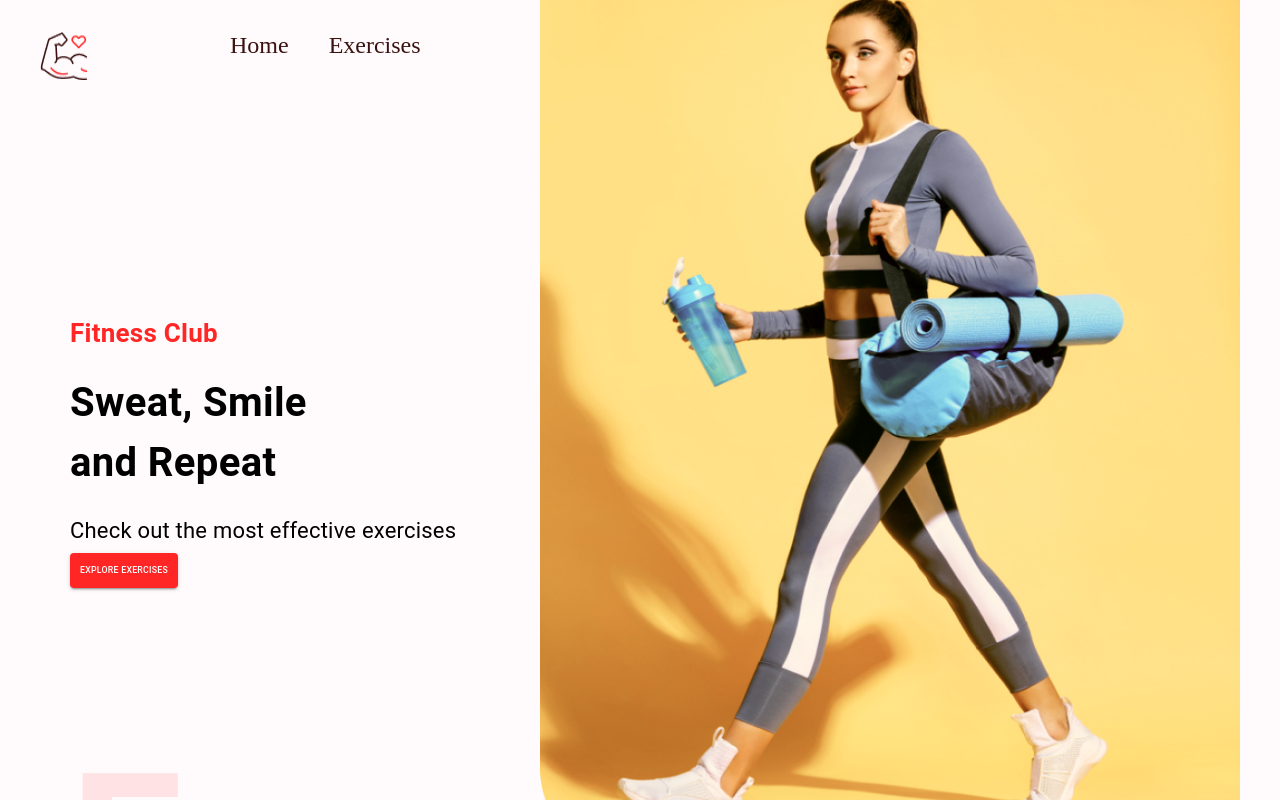
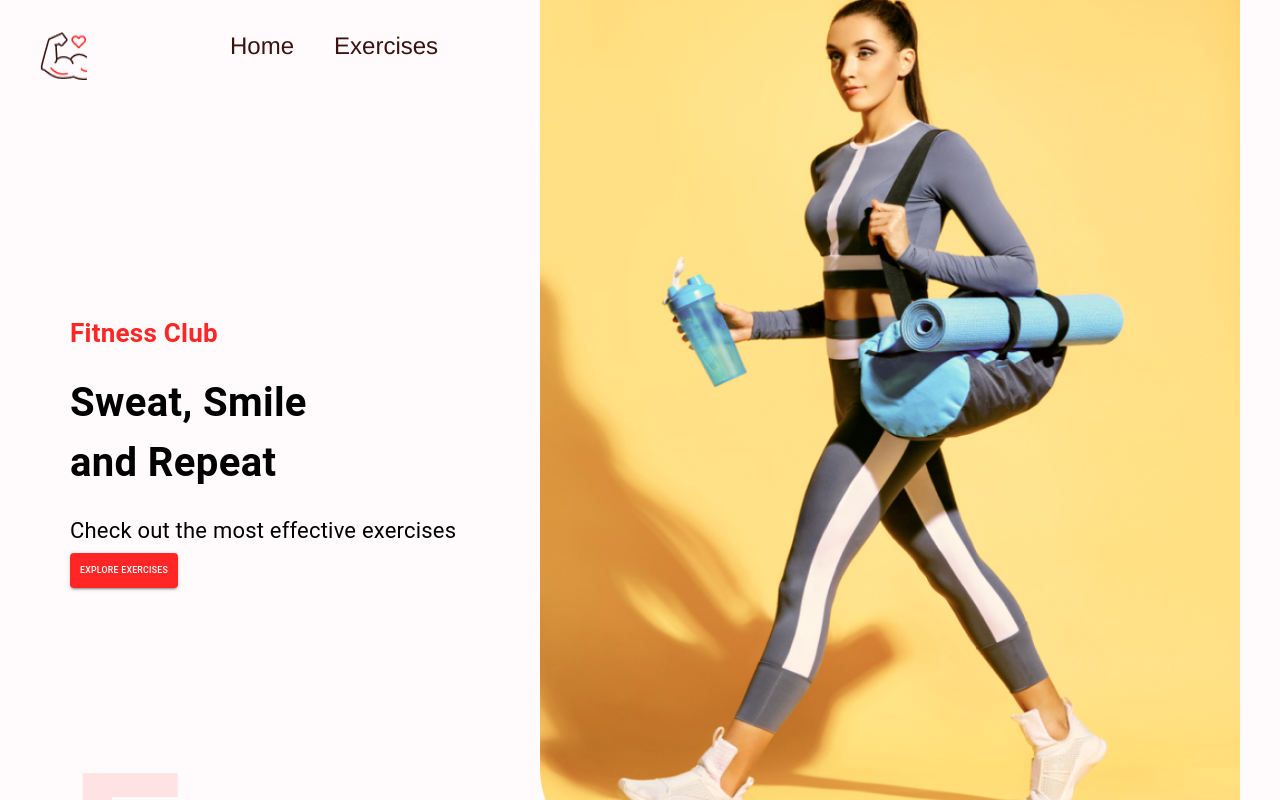
Before and after one commit to progremister/sport-app, a React (Create React App) app: page / in a window 1280 px wide. Shown: the top 800 px of the page. Built offline with nearby package versions, Linux system fonts and the light colour scheme; no server answers.

Commit message:
Fixed navbar and scrolling

```diff
--- a/src/App.scss
+++ b/src/App.scss
@@ -43,6 +43,17 @@ html {
         position: static !important;
     }
 }
+
+.navbar-menu {
+    text-decoration: none;
+    font-family: 'Helvetica';
+    transition: all .1s linear;
+
+    &:hover {
+        border-bottom: 2px solid #ff2625;
+    }
+}
+
 
 .right-arrow {
     right: 14rem;
--- a/src/components/BodyPart.js
+++ b/src/components/BodyPart.js
@@ -18,6 +18,10 @@ const BodyPart = ({item, setBodyPart, bodyPart}) => {
             height: '280px',
             cursor: 'pointer',
             gap: '4.7rem'
+        }}
+        onClick={() => {
+            setBodyPart(item);
+            window.scrollTo({ top: '1800', behavior: 'smooth'});
         }}>
       <img src={images.gym} alt="dumbbell" style={{ width: '40px', height: '40px'}}/>
       <Typography
@@ -25,10 +29,6 @@ const BodyPart = ({item, setBodyPart, bodyPart}) => {
       fontWeight="700"
       color="#3a1212"
       textTransform="capitalize"
-      onClick={() => {
-        setBodyPart(item);
-        window.scrollTo({ top: '180rem', left: '100rem', behavior: 'smooth'});
-    }}
       >{item}</Typography>
     </Stack>
   )
--- a/src/components/Navbar.js
+++ b/src/components/Navbar.js
@@ -23,11 +23,8 @@ const Navbar = () => {
         gap="4rem"
         fontSize="2.4rem"
         alignitems="flex-end">
-          <Link to="/" style={{
-            textDecoration: 'none', color: '#3a1212', borderBotom: '3px solid #ff2625'}}>Home</Link>
-          <a href="#exercises" style={{
-            textDecoration: 'none', color: '#3a1212'
-          }}>Exercises</a>
+          <Link to="/" style={{ color: '#3a1212'}} className="navbar-menu">Home</Link>
+          <a href="/#exercises" style={{ color: '#3a1212'}} className="navbar-menu">Exercises</a>
         </Stack>
       </Stack>
     </div>
```
